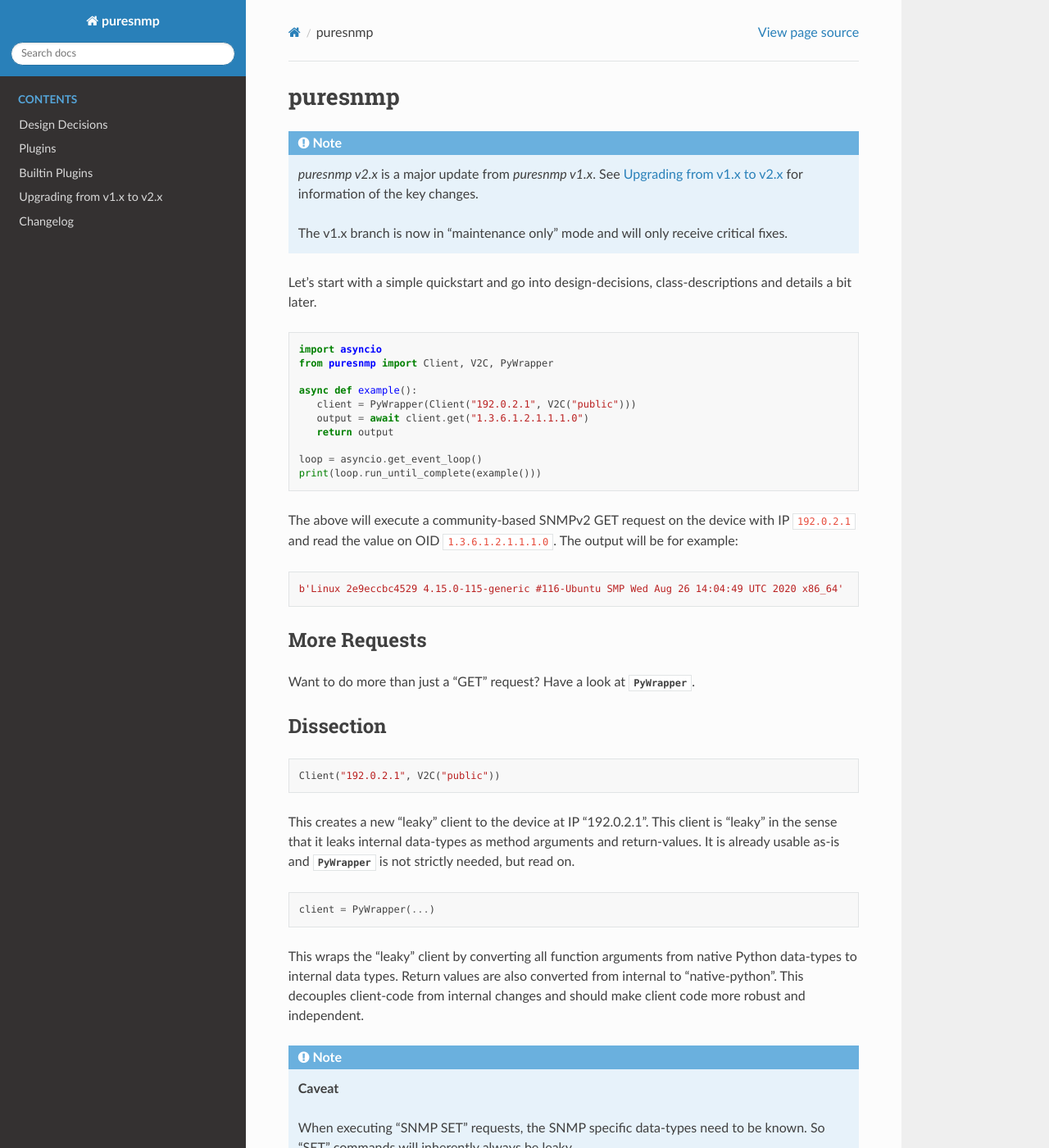
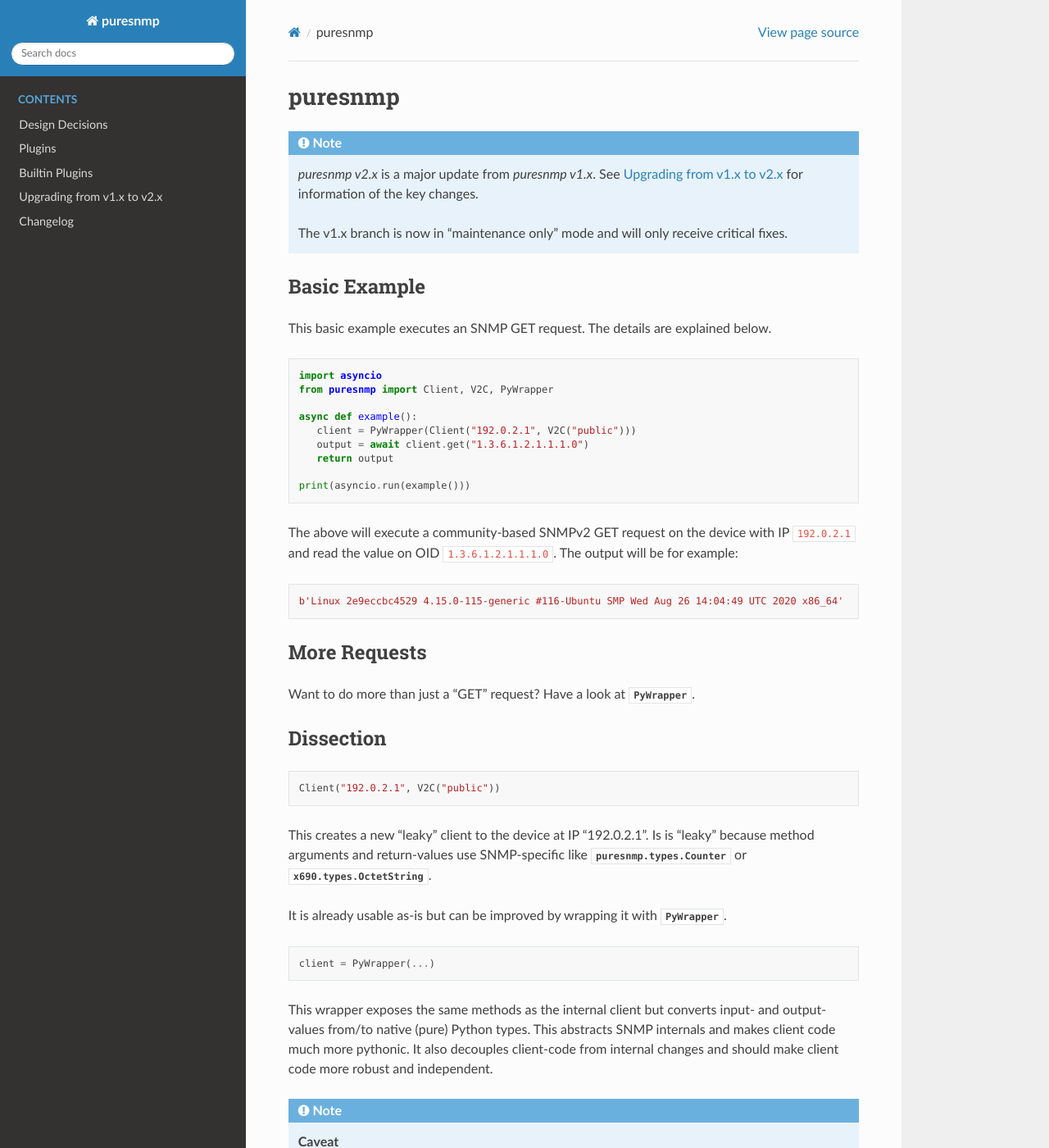
Before and after one commit to exhuma/puresnmp, a Sphinx documentation site: the page built from docs/index.rst, in a window 1280 px wide and 1400 px high. Shown: the whole window at 82% size. Built offline with Sphinx 7.4.7 and the Read the Docs theme 2.0.0, drawn with Linux system fonts in a browser that asks for light colours; pages that are not in the unit, such as notebooks, are missing from menus; some of the changed text lies outside the part shown.

Commit message:
Update documentation

```diff
--- a/docs/changelog.rst
+++ b/docs/changelog.rst
@@ -24,7 +24,7 @@
 * **[changed]** The old inconsistent "VarBind" class has been split into
   :py:class:`puresnmp.varbind.VarBind` and
   :py:class:`puresnmp.varbind.PyVarBind`
-* **[changed]** Some data-types no correctly wrap ``None`` instead of ``b""``:
+* **[changed]** Some data-types now correctly wrap ``None`` instead of ``b""``:
 
   * NoSuchObject
   * NoSuchInstance
@@ -48,7 +48,7 @@
   which is why it is not inclued.
 * **[added]** New exception types based on :rfc:`3416`
 * **[added]** Allow temporarily overriding client defaults via
-  :py:meth:`puresnmp.api.raw.client.Client.reconfigure`
+  :py:meth:`puresnmp.api.raw.Client.reconfigure`
 
 
 
--- a/docs/index.rst
+++ b/docs/index.rst
@@ -9,8 +9,11 @@
    The v1.x branch is now in "maintenance only" mode and will only receive
    critical fixes.
 
-Let's start with a simple quickstart and go into design-decisions,
-class-descriptions and details a bit later.
+Basic Example
+-------------
+
+This basic example executes an SNMP GET request. The details are explained
+below.
 
 .. code-block:: python
 
@@ -22,8 +25,7 @@
       output = await client.get("1.3.6.1.2.1.1.1.0")
       return output
 
-   loop = asyncio.get_event_loop()
-   print(loop.run_until_complete(example()))
+   print(asyncio.run(example()))
 
 The above will execute a community-based SNMPv2 GET request on the device
 with IP ``192.0.2.1`` and read the value on OID ``1.3.6.1.2.1.1.1.0``. The
@@ -44,20 +46,22 @@
 
    Client("192.0.2.1", V2C("public"))
 
-This creates a new "leaky" client to the device at IP "192.0.2.1". This
-client is "leaky" in the sense that it leaks internal data-types as method
-arguments and return-values. It is already usable as-is and
-:py:class:`~puresnmp.api.pythonic.PyWrapper` is not strictly needed, but read
-on.
+This creates a new "leaky" client to the device at IP "192.0.2.1". Is is
+"leaky" because method arguments and return-values use SNMP-specific like
+:py:class:`puresnmp.types.Counter` or :py:class:`x690.types.OctetString`.
+
+It is already usable as-is but can be improved by wrapping it with
+:py:class:`~puresnmp.api.pythonic.PyWrapper`.
 
 .. code-block:: python
 
     client = PyWrapper(...)
 
-This wraps the "leaky" client by converting all function arguments from
-native Python data-types to internal data types. Return values are also
-converted from internal to "native-python". This decouples client-code from
-internal changes and should make client code more robust and independent.
+This wrapper exposes the same methods as the internal client but converts
+input- and output-values from/to native (pure) Python types. This abstracts
+SNMP internals and makes client code much more pythonic. It also decouples
+client-code from internal changes and should make client code more robust and
+independent.
 
 .. note::
 
@@ -65,12 +69,6 @@
 
    When executing "SNMP SET" requests, the SNMP specific data-types need to
    be known. So "SET" commands will inherently always be leaky.
-
-Finally, let's execute an SNMP-Get request on the given OID and get the value.
-
-.. code-block:: python
-
-   output = await client.get(...)
 
 .. toctree::
    :maxdepth: 2
```
Also changed, not shown: docs/design.rst (+19 -9 lines), docs/plugins.rst (+7 -6 lines), docs/upgrading.rst (+4 -4 lines), 1 other file.
